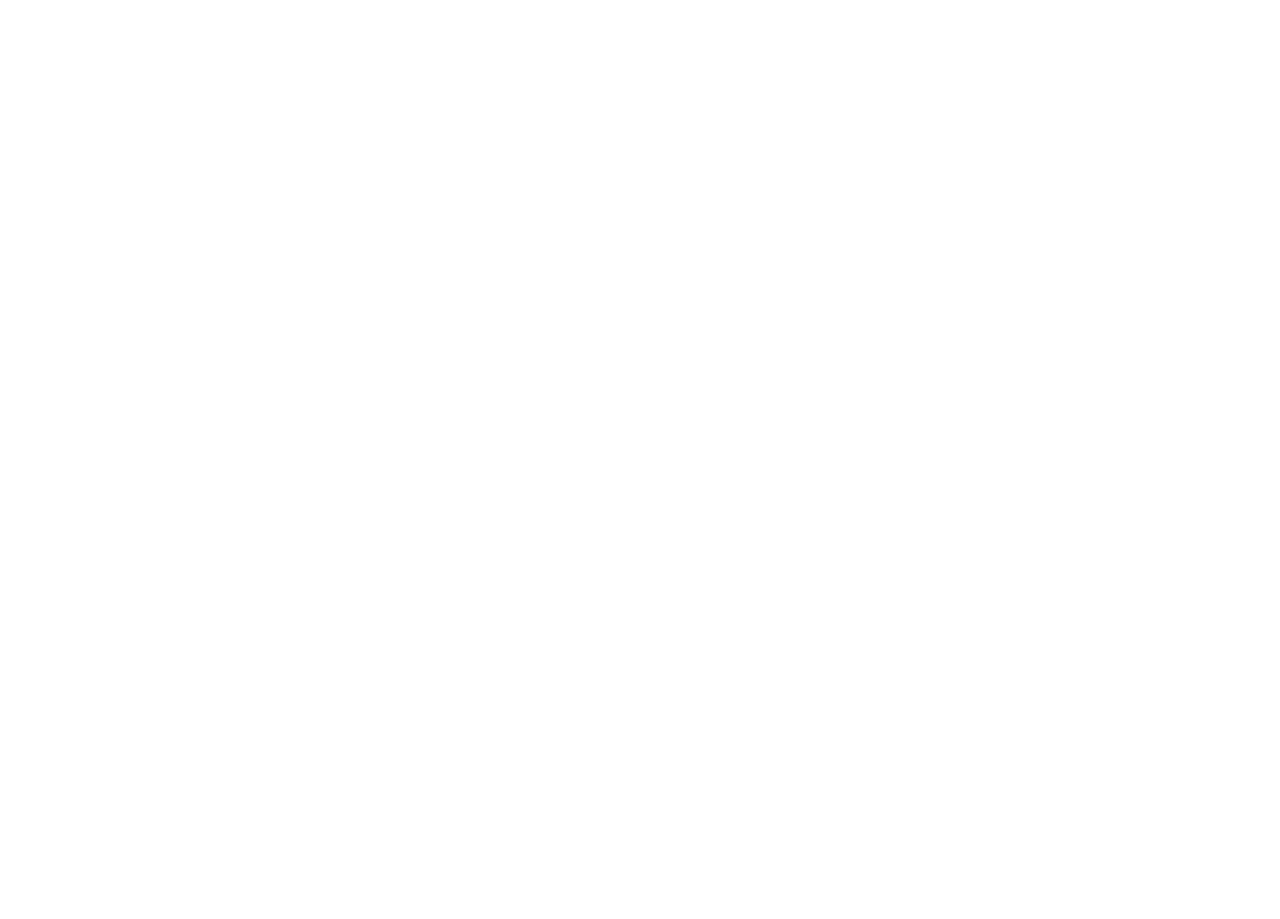
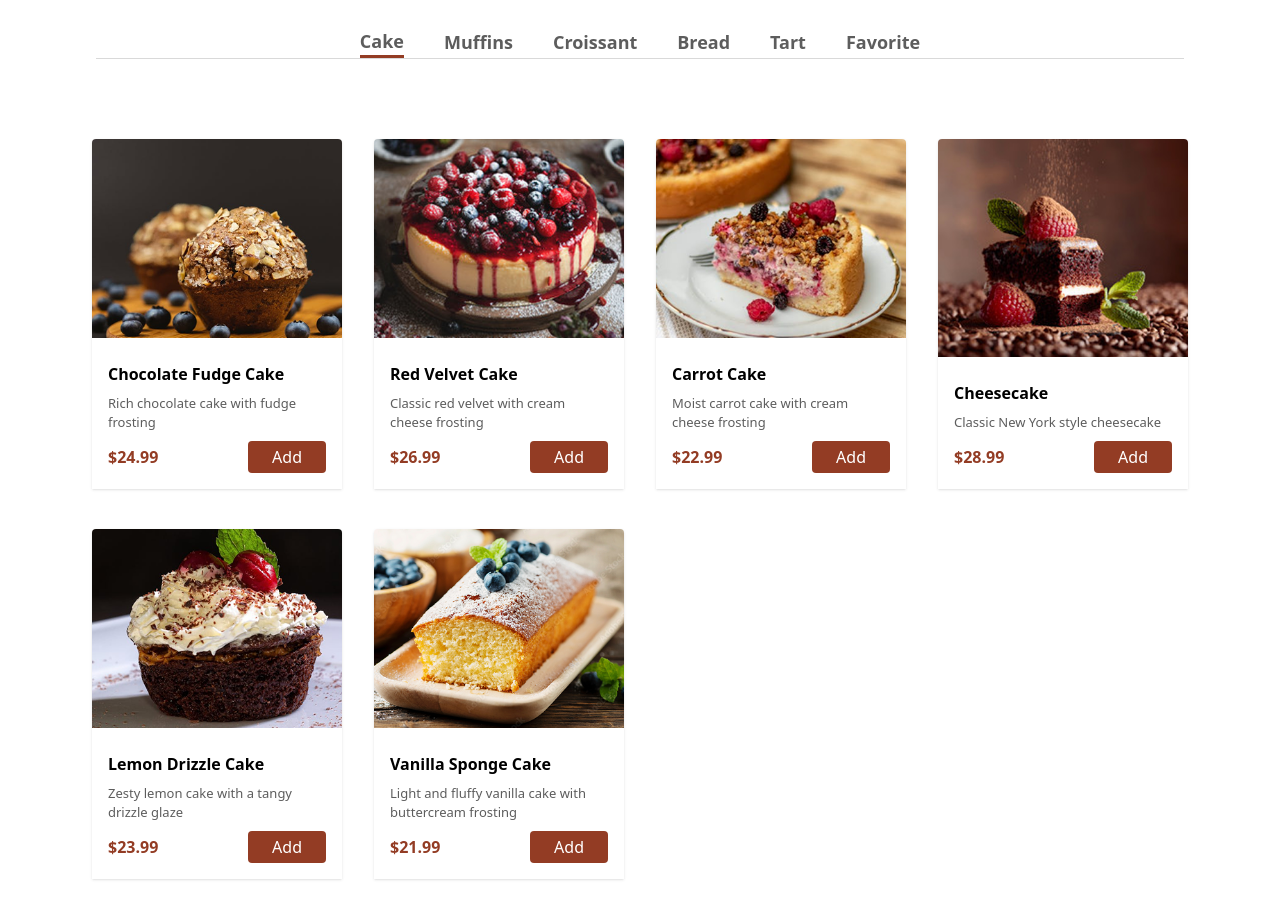
Before and after one commit to Will24300/barkery, a React (Vite) app in the folder barkery-cake/: page / in a window 1280 px wide. Shown: the part 2400-3319 px from the top of the page. Before the commit the page ends 2313 px from the top, so only its background shows below. Built offline with nearby package versions, Linux system fonts and the light colour scheme; a web font is replaced by a local one.

Commit message:
Add menu items

```diff
--- /dev/null
+++ b/barkery-cake/src/components/ExploreMenu.jsx
@@ -0,0 +1,80 @@
+import { useState } from "react";
+import { data } from "../data/data";
+
+export default function ExploreMenu() {
+  const items = ["Cake", "Muffins", "Croissant", "Bread", "Tart", "Favorite"];
+  const [isActiveIndex, setIsActiveIndex] = useState(0);
+  const [counter, setCounter] = useState(0);
+  const categorie = data.categories[isActiveIndex].products;
+
+  const handleToggle = (index) => {
+    setIsActiveIndex(isActiveIndex === index ? 0 : index);
+  };
+
+  return (
+    <>
+      <section id="explore" className="w-[85%] mx-auto my-20">
+        <h2 className="text-[50px] font-sansita font-semibold text-center mb-10">
+          Explore More
+        </h2>
+        <ul className="flex justify-center items-center gap-10">
+          {items.map((item, index) => (
+            <li
+              key={index}
+              className={
+                isActiveIndex === index
+                  ? "border-b-3 list-menu-style"
+                  : "list-menu-style"
+              }
+              onClick={() => handleToggle(index)}
+            >
+              {item}
+            </li>
+          ))}
+        </ul>
+        <hr className="text-[#D9D9D9] mb-20" />
+
+        <div className="grid grid-cols-1 md:grid-cols-2 lg:grid-cols-4 gap-10 place-items-center">
+          {categorie.map((item, index) => (
+            <div className="w-[250px] h-[350px] rounded-t flex flex-col shadow relative">
+              <div
+                className="h-4/5 bg-center bg-cover rounded-t  "
+                style={{ backgroundImage: `url(${item.image})` }}
+              ></div>
+              <div
+                className={
+                  counter !== 0
+                    ? "w-[80px] rounded-2xl bg-white absolute top-[48%] left-2  flex justify-between items-center "
+                    : "hidden"
+                }
+              >
+                <span className="bg-red-300 text-red-600 text-[16px] px-2 rounded-2xl cursor-pointer">
+                  -
+                </span>
+                <span>1</span>
+                <span className="bg-green-200 text-green-800 px-2 rounded-2xl cursor-pointer">
+                  +
+                </span>
+              </div>
+              <div className="p-4">
+                <h2 className="font-semibold mt-2 ">{item.name}</h2>
+                <p className="text-[13px] text-[#5D5D5D] my-2">
+                  {item.description}
+                </p>
+                <div className="flex justify-between items-center">
+                  <p className="text-[#933C24] font-semibold">${item.price}</p>
+                  <button
+                    className="bg-[#933C24] text-white py-1 px-6 cursor-pointer rounded"
+                    onClick={() => setCounter((prev) => prev + 1)}
+                  >
+                    Add
+                  </button>
+                </div>
+              </div>
+            </div>
+          ))}
+        </div>
+      </section>
+    </>
+  );
+}
--- a/barkery-cake/src/components/Products.jsx
+++ b/barkery-cake/src/components/Products.jsx
@@ -12,6 +12,7 @@
         <div className="grid grid-cols-1 md:grid-cols-2 lg:grid-cols-3 gap-5 place-items-center text-white">
           {products.map((product) => (
             <div
+              key={product.id}
               className="h-[320px] w-[280px] rounded-2xl p-5"
               style={{ backgroundImage: `url(${bg})` }}
             >
--- a/barkery-cake/src/data/data.js
+++ b/barkery-cake/src/data/data.js
@@ -2,6 +2,8 @@
 import cake2 from "../assets/cake2.png";
 import cake3 from "../assets/cake3.png";
 import cake4 from "../assets/cake4.png";
+import cake5 from "../assets/cake5.png";
+import cake6 from "../assets/cake6.png";
 import product1 from "../assets/product1.png";
 import product2 from "../assets/product2.png";
 import product3 from "../assets/product3.png";
@@ -81,6 +83,21 @@
           price: 28.99,
           description: "Classic New York style cheesecake",
           image: cake4,
+        },
+        {
+          id: 105,
+          name: "Lemon Drizzle Cake",
+          price: 23.99,
+          description: "Zesty lemon cake with a tangy drizzle glaze",
+          image: cake5,
+        },
+        {
+          id: 106,
+          name: "Vanilla Sponge Cake",
+          price: 21.99,
+          description:
+            "Light and fluffy vanilla cake with buttercream frosting",
+          image: cake6,
         },
       ],
     },
--- a/barkery-cake/src/index.css
+++ b/barkery-cake/src/index.css
@@ -14,4 +14,10 @@
   .list-style-active {
     @apply text-[20px] font-semibold cursor-pointer text-[#E9BD8C];
   }
+  .list-menu-style {
+    @apply text-[18px] text-[#5D5D5D] font-semibold  border-[#933C24] cursor-pointer;
+  }
+  .counter-style {
+    @apply w-[80px] rounded-2xl bg-white absolute top-[48%] left-2  flex justify-between items-center;
+  }
 }
--- a/barkery-cake/src/pages/Home.jsx
+++ b/barkery-cake/src/pages/Home.jsx
@@ -1,3 +1,4 @@
+import ExploreMenu from "../components/ExploreMenu";
 import Navbar from "../components/Navbar";
 import Products from "../components/Products";
 
@@ -6,6 +7,7 @@
     <>
       <Navbar />
       <Products />
+      <ExploreMenu />
     </>
   );
 }
```
